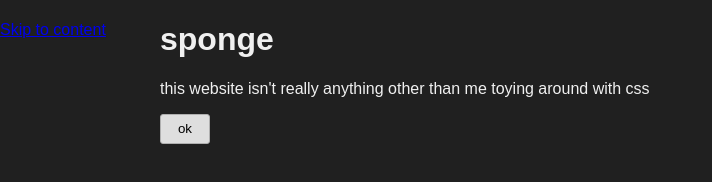
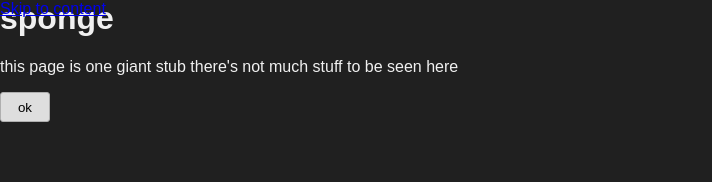
Before and after one commit to spongedev1/spongedev1.github.io, a plain HTML site: page index.html in a window 1280 px wide. Shown: the whole page, without its empty margins (0-712 px from the left). Drawn offline with Linux system fonts and the light colour scheme.

Commit message:
Update index.html

```diff
--- a/index.html
+++ b/index.html
@@ -1,16 +1,16 @@
-<!DOCTYPE html>
 <html>
 <head>
-    <title>kingofsponges</title>
+    <title>sponge</title>
     <link rel="stylesheet" href="style.css">
 </head>
 <body>
     <a class="content-skip" href="#content">Skip to content</a>
 
-    <div id="content">
-        <h1>sponge</h1>
-        <p>this website isn't really anything other than me toying around with css</p>
-        <button>ok</button>
-    </div>
+    <h1>sponge</h1>
+    <p>
+        this page is one giant stub
+        there's not much stuff to be seen here
+    </p>
+    <button>ok</button>
 </body>
 </html>
```
